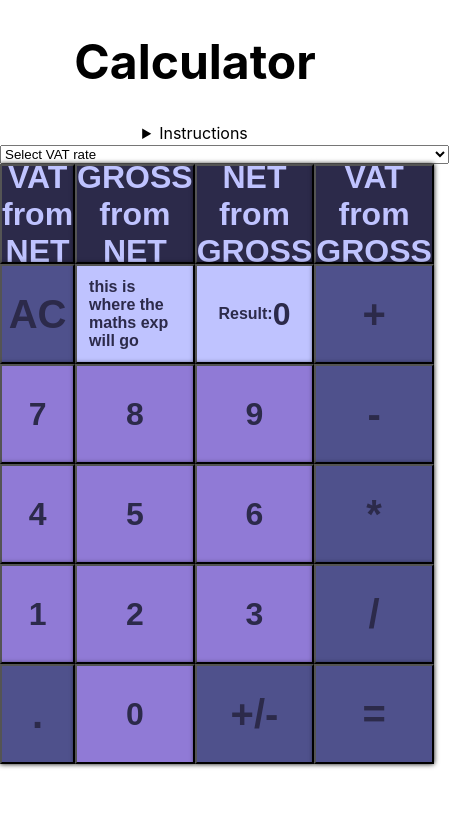
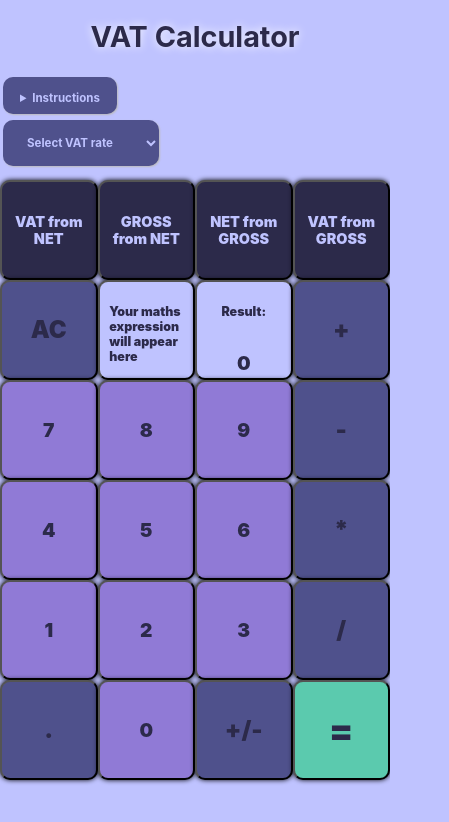
Before and after one commit to maria-walker/accountancy-calculator, a React (Create React App) app: page / in a window 390 px wide. Shown: the top 822 px of the page, 449 px wide, since content can reach past the window. Built offline with nearby package versions, Linux system fonts and the light colour scheme.

Commit message:
completed VAT functionality, VAT rate set in state on selection; updated README; responsive design improvements

```diff
--- a/src/components/Header.js
+++ b/src/components/Header.js
@@ -3,7 +3,7 @@ import React from "react";
 const Header = () => {
   return (
     <div>
-      <h1>Calculator</h1>
+      <h1>VAT Calculator</h1>
     </div>
   );
 };
--- a/src/components/Input.js
+++ b/src/components/Input.js
@@ -5,45 +5,56 @@ import { useState } from "react";
 const Input = () => {
   const [userInput, setUserInput] = useState("");
   const [maths, setMaths] = useState("");
-  const [VAT, setVAT] = useState(0.2);
+  const [VAT, setVAT] = useState("0.20");
   return (
-    <div>
-      <section>
-        <details>
+    <div style={{ maxWidth: "1200px", margin: "auto" }}>
+      <section className="instructions">
+        <details style={{ textAlign: "left" }}>
           <summary>Instructions</summary>
           <ol>
-            <li>Select the required VAT rate from the drop-down list</li>
+            <li>
+              Select required VAT rate from the drop-down list. If no VAT rate
+              is selected, 20% will be used by default
+            </li>
             <li>
               For VAT calculations, enter the amount and click on the required
-              VAT operation, then click = .{" "}
+              VAT operation, then click ={" "}
             </li>
             <li>
               For standard maths operations, enter maths expression, then click
-              = .{" "}
+              ={" "}
             </li>
-            <li></li>
+            <li>
+              Click AC after each completed operation, or when entered an amount
+              or a symbol by mistake{" "}
+            </li>
+            <li>
+              Result is rounded to 2 decimals, ready to be entered into
+              accounting system
+            </li>
           </ol>
         </details>
         <select
+          style={{ color: "#bfc3ff" }}
           defaultValue="Select VAT rate"
           onChange={(event) => setVAT(event.currentTarget.value)}
         >
-          <option>20% - Standard Rate</option>
-          <option>5% - Reduced Rate </option>
-          <option>
-            12.5% - Reduced Rate for hospitality supplies, in effect from 1 Oct
-            2021.
+          <option>Select VAT rate</option>
+          <option value="0.20">20% - Standard Rate</option>
+          <option value="0.05">5% - Reduced Rate </option>
+          <option value="0.125">
+            12.5% - Reduced Rate for hospitality, effective from 1 Oct 21
           </option>
-          <option>Select VAT rate</option>
         </select>
       </section>
 
+      <br />
       <section className="numbers">
         <button
           onClick={() => {
             setMaths((currMaths) => {
               let newMaths = currMaths;
-              newMaths += "*0.2";
+              newMaths += `*${VAT}`;
               console.log(newMaths);
               return newMaths;
             });
@@ -57,7 +68,7 @@ const Input = () => {
           onClick={() => {
             setMaths((currMaths) => {
               let newMaths = currMaths;
-              newMaths += "*1.2";
+              newMaths += `*(1+${VAT})`;
               console.log(newMaths);
               return newMaths;
             });
@@ -69,7 +80,7 @@ const Input = () => {
           onClick={() => {
             setMaths((currMaths) => {
               let newMaths = currMaths;
-              newMaths += "/1.2";
+              newMaths += `/(1+${VAT})`;
               console.log(newMaths);
               return newMaths;
             });
@@ -82,7 +93,7 @@ const Input = () => {
           onClick={() => {
             setMaths((currMaths) => {
               let newMaths = currMaths;
-              newMaths += "/6";
+              newMaths += `/(1/${VAT}+1)`;
               console.log(newMaths);
               return newMaths;
             });
@@ -104,19 +115,18 @@ const Input = () => {
           {" "}
           <p
             style={{
-              fontSize: "0.5em",
+              fontSize: "0.65em",
               textAlign: "left",
               verticalAlign: "top",
             }}
           >
-            {" "}
-            this is where the maths exp will go{" "}
+            {maths ? maths : "Your maths expression will appear here"}
           </p>{" "}
         </button>
         <button className="result">
           <p
             style={{
-              fontSize: "0.5em",
+              fontSize: "0.65em",
               textAlign: "left",
               verticalAlign: "top",
             }}
@@ -324,8 +334,24 @@ const Input = () => {
           0
         </button>
 
-        <button className="operator">+/-</button>
         <button
+          onClick={() => {
+            setMaths((currMaths) => {
+              let newMaths = currMaths;
+              newMaths += "-";
+              console.log(newMaths);
+              return newMaths;
+            });
+          }}
+          className="operator"
+        >
+          +/-
+        </button>
+        <button
+          style={{
+            fontSize: "3.65em",
+            backgroundColor: "#5bcaae",
+          }}
           onClick={() => {
             setUserInput(maths);
           }}
--- a/src/index.css
+++ b/src/index.css
@@ -6,6 +6,7 @@ body {
     sans-serif;
   -webkit-font-smoothing: antialiased;
   -moz-osx-font-smoothing: grayscale;
+  background-color: #bfc3ff;
 }
 
 code {
@@ -15,6 +16,8 @@ code {
 
 h1 {
   font-size: 3em;
+  color: #2c2a4a;
+  text-shadow: 0 0 10px white;
 }
 .numbers {
   display: grid;
@@ -24,6 +27,9 @@ h1 {
 }
 
 .number {
+  font-family: -apple-system, BlinkMacSystemFont, "Segoe UI", "Roboto", "Oxygen",
+    "Ubuntu", "Cantarell", "Fira Sans", "Droid Sans", "Helvetica Neue",
+    sans-serif;
   background: #907ad6;
   color: #2c2a4a;
   box-shadow: 0 0 5px black;
@@ -33,8 +39,11 @@ h1 {
 }
 
 .result {
+  font-family: -apple-system, BlinkMacSystemFont, "Segoe UI", "Roboto", "Oxygen",
+    "Ubuntu", "Cantarell", "Fira Sans", "Droid Sans", "Helvetica Neue",
+    sans-serif;
   display: flex;
-  justify-content: center;
+  justify-content: space-between;
   align-items: center;
   background: #bfc3ff;
   color: #2c2a4a;
@@ -52,6 +61,9 @@ h1 {
 }
 
 .operator {
+  font-family: -apple-system, BlinkMacSystemFont, "Segoe UI", "Roboto", "Oxygen",
+    "Ubuntu", "Cantarell", "Fira Sans", "Droid Sans", "Helvetica Neue",
+    sans-serif;
   display: flex;
   justify-content: center;
   align-items: center;
@@ -62,26 +74,137 @@ h1 {
   font-weight: 900;
   padding: 10%;
 }
+
 .VAT {
+  font-family: -apple-system, BlinkMacSystemFont, "Segoe UI", "Roboto", "Oxygen",
+    "Ubuntu", "Cantarell", "Fira Sans", "Droid Sans", "Helvetica Neue",
+    sans-serif;
   display: flex;
   justify-content: center;
   align-items: center;
   background: #2c2a4a;
   color: #bfc3ff;
   box-shadow: 0 0 5px black;
-  font-size: 2em;
+  font-size: 1.5em;
   font-weight: 900;
   padding: 10%;
 }
 
+button {
+  border-radius: 10px;
+}
+
 button:hover {
   transform: translateZ(2em);
-  opacity: 0.7;
+  opacity: 0.6;
 }
 
 .resultPara {
   color: red;
   margin-bottom: 60px;
+}
+
+.instructions {
+  display: flex;
+  /* flex-direction: column; */
+  justify-content: space-between;
+}
+
+@media screen and (max-width: 640px) {
+  .instructions {
+    display: flex;
+    flex-direction: column;
+    justify-content: space-around;
+  }
+
+  select {
+    margin: 3px;
+    font-size: 1.2em !important;
+    height: 4em !important;
+    width: 40% !important;
+    line-height: 1.5em !important;
+    padding: 0px;
+  }
+
+  option {
+    font-size: 10em;
+  }
+
+  body {
+    font-size: 0.6em;
+  }
+
+  summary {
+    margin: 3px;
+  }
+
+  .result {
+    font-family: -apple-system, BlinkMacSystemFont, "Segoe UI", "Roboto",
+      "Oxygen", "Ubuntu", "Cantarell", "Fira Sans", "Droid Sans",
+      "Helvetica Neue", sans-serif;
+    display: flex;
+    flex-direction: column;
+    justify-content: space-evenly;
+    align-items: center;
+  }
+}
+
+select {
+  border-radius: 10px;
+  font-size: 1.2em;
+  font-weight: 700;
+  height: 2.7em;
+  padding: 14px 20px;
+  width: 40%;
+  border: none;
+  box-shadow: 1px 1px 2px #bbbbbb;
+  cursor: pointer;
+  font-family: -apple-system, BlinkMacSystemFont, "Segoe UI", "Roboto", "Oxygen",
+    "Ubuntu", "Cantarell", "Fira Sans", "Droid Sans", "Helvetica Neue",
+    sans-serif;
+  background-color: #4f518c;
+  color: #bfc3ff;
+}
+
+option {
+  background-color: #4f518c;
+  color: #bfc3ff;
+  font-size: 0.8em;
+  width: 200px;
+  height: 2em;
+  padding: 4px;
+  width: max-content;
+
+  border: none;
+  box-shadow: 1px 1px 2px #bbbbbb;
+  cursor: pointer;
+  font-family: -apple-system, BlinkMacSystemFont, "Segoe UI", "Roboto", "Oxygen",
+    "Ubuntu", "Cantarell", "Fira Sans", "Droid Sans", "Helvetica Neue",
+    sans-serif;
+}
+
+summary {
+  /* display: flex;
+  flex-direction: row; */
+  padding: 14px 17px 0 17px;
+
+  width: max-content;
+  background-color: #4f518c;
+  color: #bfc3ff;
+  border: none;
+  box-shadow: 1px 1px 2px #bbbbbb;
+  cursor: pointer;
+  border-radius: 10px;
+  height: 2em;
+  font-size: 1.2em;
+  font-weight: bold;
+}
+
+li {
+  width: 60%;
+  color: #2c2a4a;
+  padding: 4px;
+  margin: 0;
 }
 
 /* .number {
```
Also changed, not shown: 1 other file (tests, documents, lock files or other folders).
